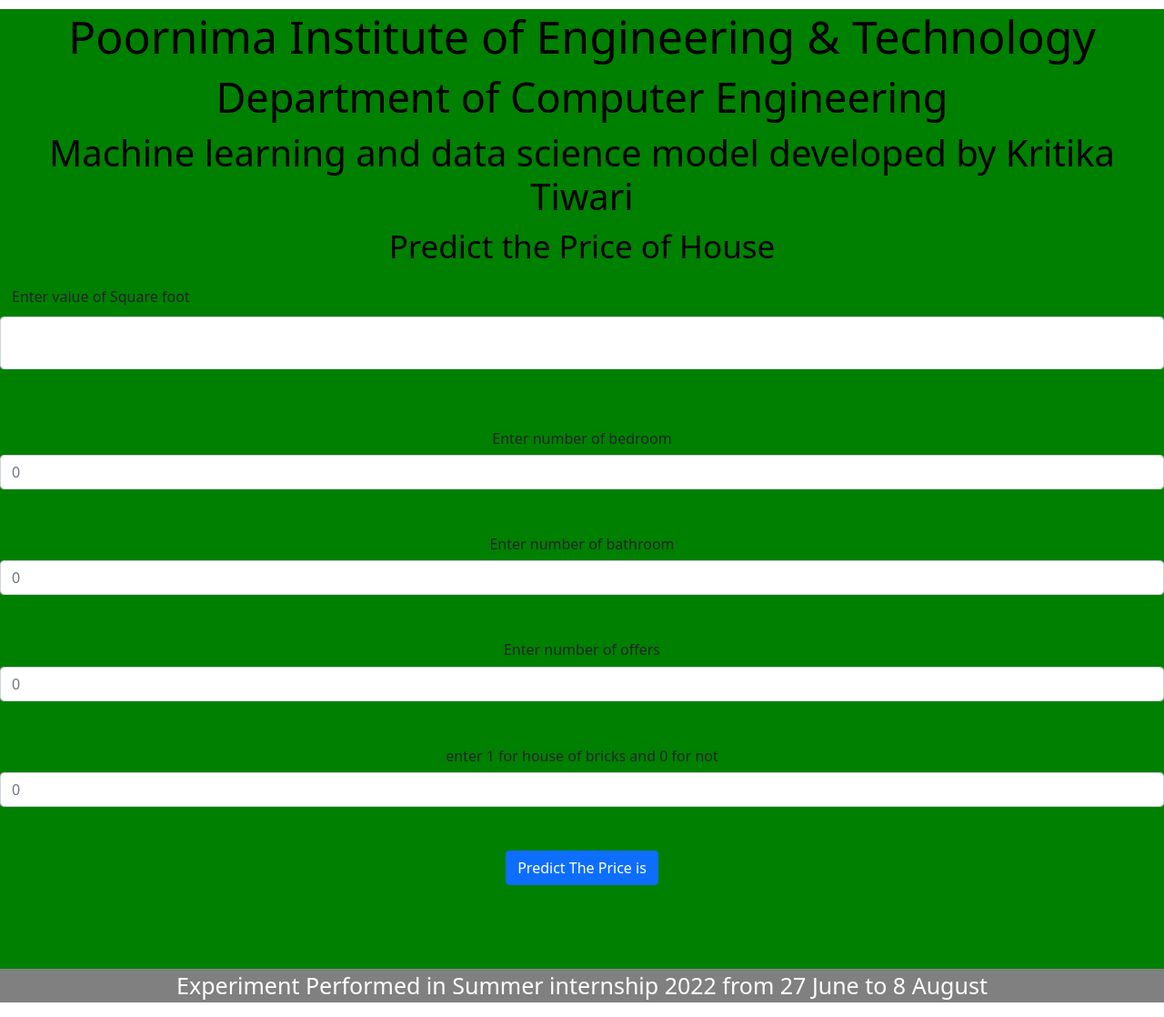
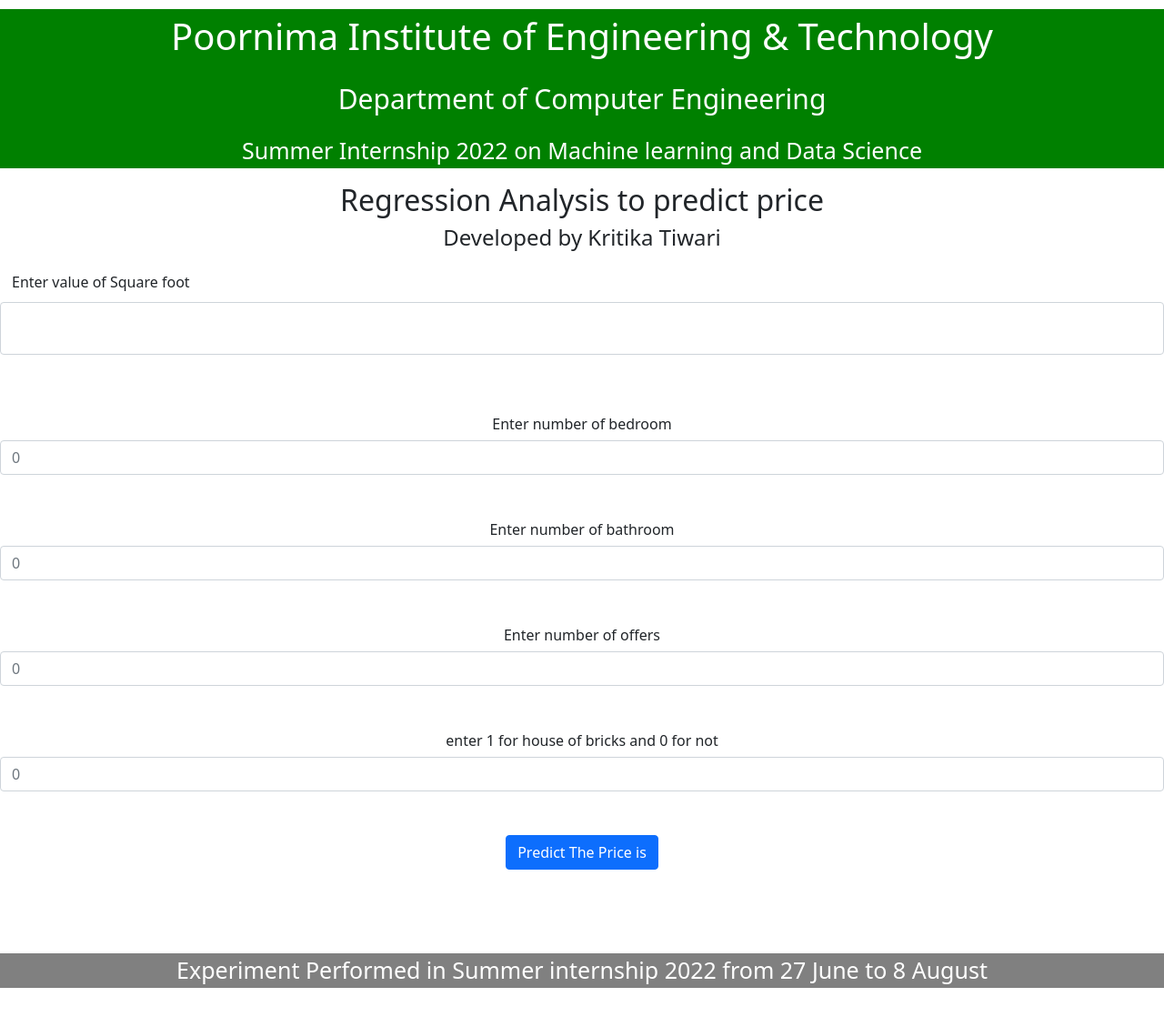
Before and after one commit to KritikaTiwari/house_project2, a Flask app: page / in a window 1280 px wide. Shown: the whole page at 91% size. After the commit the page ends 1086 px from the top, so only its background shows below. Run offline with Flask 2, Linux system fonts and the light colour scheme; parts of the project's set-up code (start-up, migrations or seed data) failed here and were passed over.

Commit message:
Update index.html

```diff
--- a/templates/index.html
+++ b/templates/index.html
@@ -1,14 +1,15 @@
 <!DOCTYPE html>
 <html >
+<!--From https://codepen.io/frytyler/pen/EGdtg-->
+<head>
+<title>Machine Learning Project2 Deployment</title>
+<meta charset="UTF-8">
 
-<head>
-<title>Home Price prediction</title>
-<meta charset="UTF-8">
 <link href='https://fonts.googleapis.com/css?family=Open+Sans+Condensed:300' rel='stylesheet' type='text/css'>
 <!-- JavaScript Bundle with Popper -->
 <script src="https://cdn.jsdelivr.net/npm/bootstrap@5.2.0/dist/js/bootstrap.bundle.min.js" integrity="sha384-A3rJD856KowSb7dwlZdYEkO39Gagi7vIsF0jrRAoQmDKKtQBHUuLZ9AsSv4jD4Xa" crossorigin="anonymous"></script>
 <link href="https://cdn.jsdelivr.net/npm/bootstrap@5.0.0-beta1/dist/css/bootstrap.min.css" rel="stylesheet" integrity="sha384-giJF6kkoqNQ00vy+HMDP7azOuL0xtbfIcaT9wjKHr8RbDVddVHyTfAAsrekwKmP1" crossorigin="anonymous">
-<style>
+<style><!DOCTYPE html>
 
 h1 {text-align: center;}
 h2 {text-align: center;}
@@ -17,23 +18,28 @@
 div {text-align: center;}
 </style>
 </head>
+
 <body>
 
 <div class="" style="background-color:green;" >
 <div class="clearfix">
 
 <div class="col-md-12">
-<center><h2 style="font-size:50px;color:black;margin-top:10px;">Poornima Institute of Engineering & Technology</h2></center>
-<center><h2 style="font-size:45px;color:black;margin-top:10px;">Department of Computer Engineering</></center>
-<center><h2 style="font-size:40px;color:black;margin-top:10px;">Machine learning and data science model developed by Kritika Tiwari </></center>
-<center><h2 style="font-size:35px;color:black;margin-top:10px;">Predict the Price of House </></center>
+<center><p style="font-size:40px;color:white;margin-top:10px;">Poornima Institute of Engineering & Technology</p></center>
+<center><p style="font-size:30px;color:white;margin-top:10px;">Department of Computer Engineering</p></center>
+<center><p style="font-size:25px;color:white;margin-top:10px;">Summer Internship 2022 on Machine learning and Data Science</p></center>
+</div>
+</div>
+</div>
 
-</div>
 <div class="login">
 
-<!-- Main Input For Receiving Query to our ML -->
-<form action="{{ url_for('pr')}}"method="get">
+<h2 >Regression Analysis to predict price</h2>
+<h4>Developed by Kritika Tiwari</h4>
+
+<form action="{{ url_for('predict')}}"method="get">
 <div class="form-floating mb-3">
+
 <br>
 <br>
 
```
